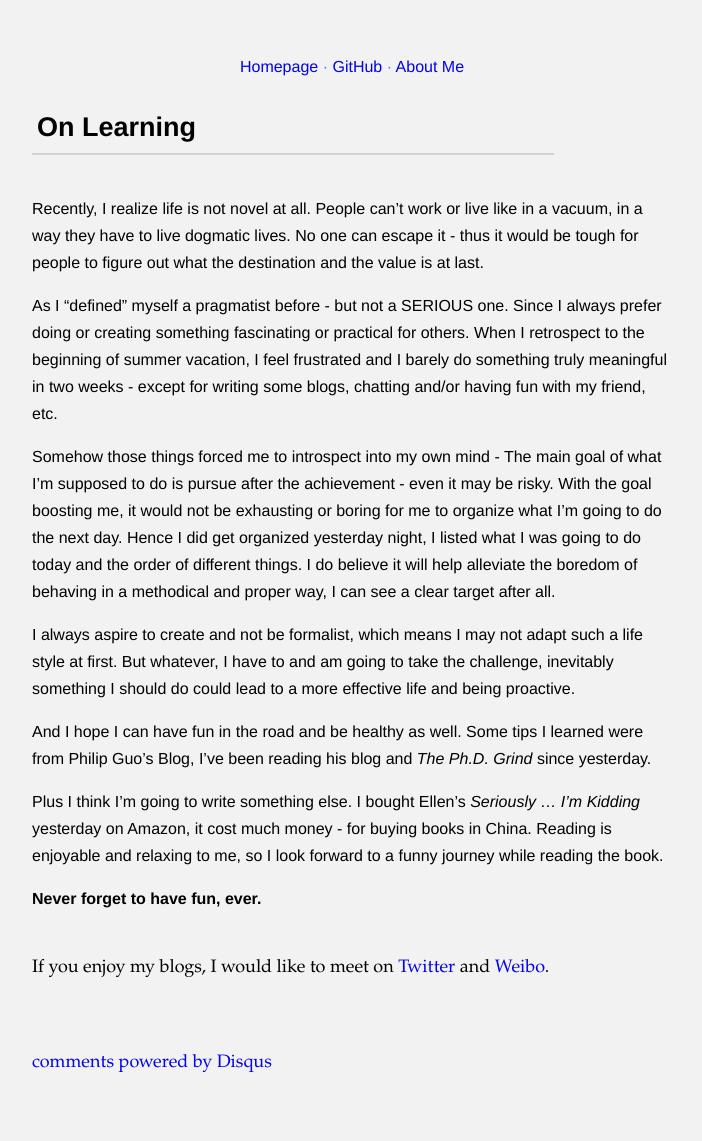
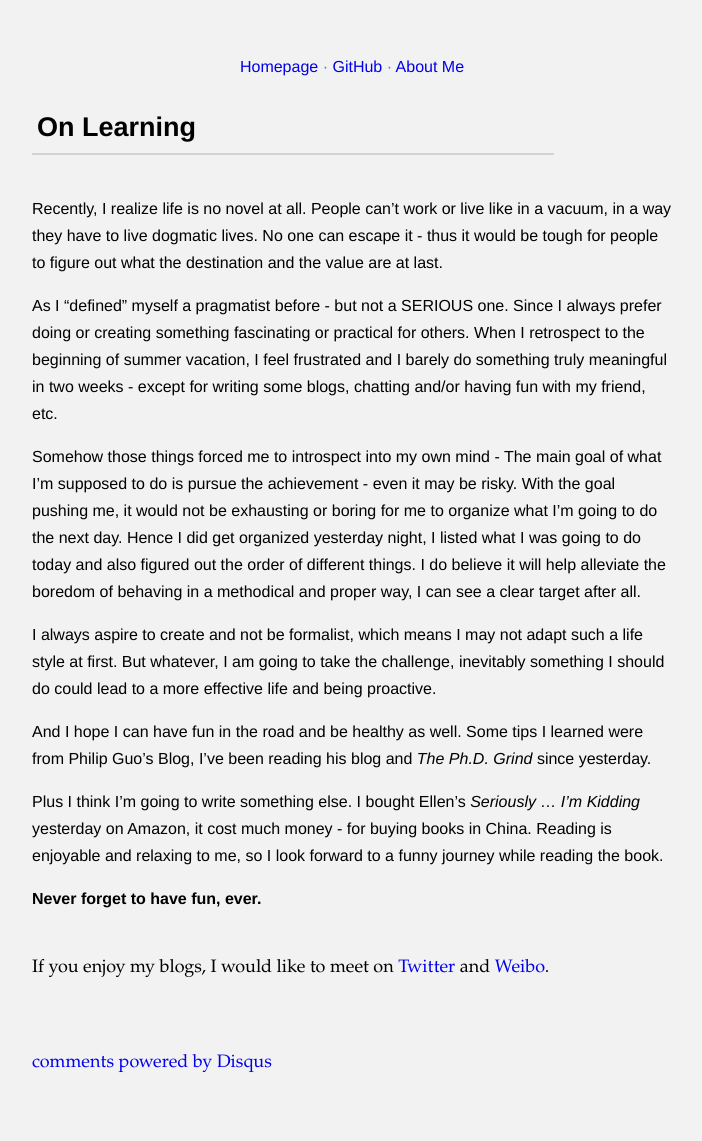
Before and after one commit to guojing0/guojing0.github.io, a Jekyll site: the page built from _posts/2013-07-20-on-learning.md, in a window 1280 px wide. Shown: the whole page, without its empty margins (288-990 px from the left). Built offline with Jekyll 4.4.1, drawn with Linux system fonts in a browser that asks for light colours; Markdown is read by kramdown in place of the engine named in the settings; comment, search, counter and statistics services are not loaded; grey boxes are pictures that could not be loaded.

Commit message:
blog correct

```diff
--- a/_posts/2013-07-20-on-learning.md
+++ b/_posts/2013-07-20-on-learning.md
@@ -3,13 +3,13 @@ layout: default
 title: On Learning
 ---
 
-Recently, I realize life is not novel at all. People can't work or live like in a vacuum, in a way they have to live dogmatic lives. No one can escape it - thus it would be tough for people to figure out what the destination and the value is at last.
+Recently, I realize life is no novel at all. People can't work or live like in a vacuum, in a way they have to live dogmatic lives. No one can escape it - thus it would be tough for people to figure out what the destination and the value are at last.
 
 As I "defined" myself a pragmatist before - but not a SERIOUS one. Since I always prefer doing or creating something fascinating or practical for others. When I retrospect to the beginning of summer vacation, I feel frustrated and I barely do something truly meaningful in two weeks - except for writing some blogs, chatting and/or having fun with my friend, etc.
 
-Somehow those things forced me to introspect into my own mind - The main goal of what I'm supposed to do is pursue after the achievement - even it may be risky. With the goal boosting me, it would not be exhausting or boring for me to organize what I'm going to do the next day. Hence I did get organized yesterday night, I listed what I was going to do today and the order of different things. I do believe it will help alleviate the boredom of behaving in a methodical and proper way, I can see a clear target after all.
+Somehow those things forced me to introspect into my own mind - The main goal of what I'm supposed to do is pursue the achievement - even it may be risky. With the goal pushing me, it would not be exhausting or boring for me to organize what I'm going to do the next day. Hence I did get organized yesterday night, I listed what I was going to do today and also figured out the order of different things. I do believe it will help alleviate the boredom of behaving in a methodical and proper way, I can see a clear target after all.
 
-I always aspire to create and not be formalist, which means I may not adapt such a life style at first. But whatever, I have to and am going to take the challenge, inevitably something I should do could lead to a more effective life and being proactive.
+I always aspire to create and not be formalist, which means I may not adapt such a life style at first. But whatever, I am going to take the challenge, inevitably something I should do could lead to a more effective life and being proactive.
 
 And I hope I can have fun in the road and be healthy as well. Some tips I learned were from Philip Guo's Blog, I've been reading his blog and *The Ph.D. Grind* since yesterday.
 
```
Also changed, not shown: _posts/2013-07-19-one-skill.md (+1 -1 lines).
